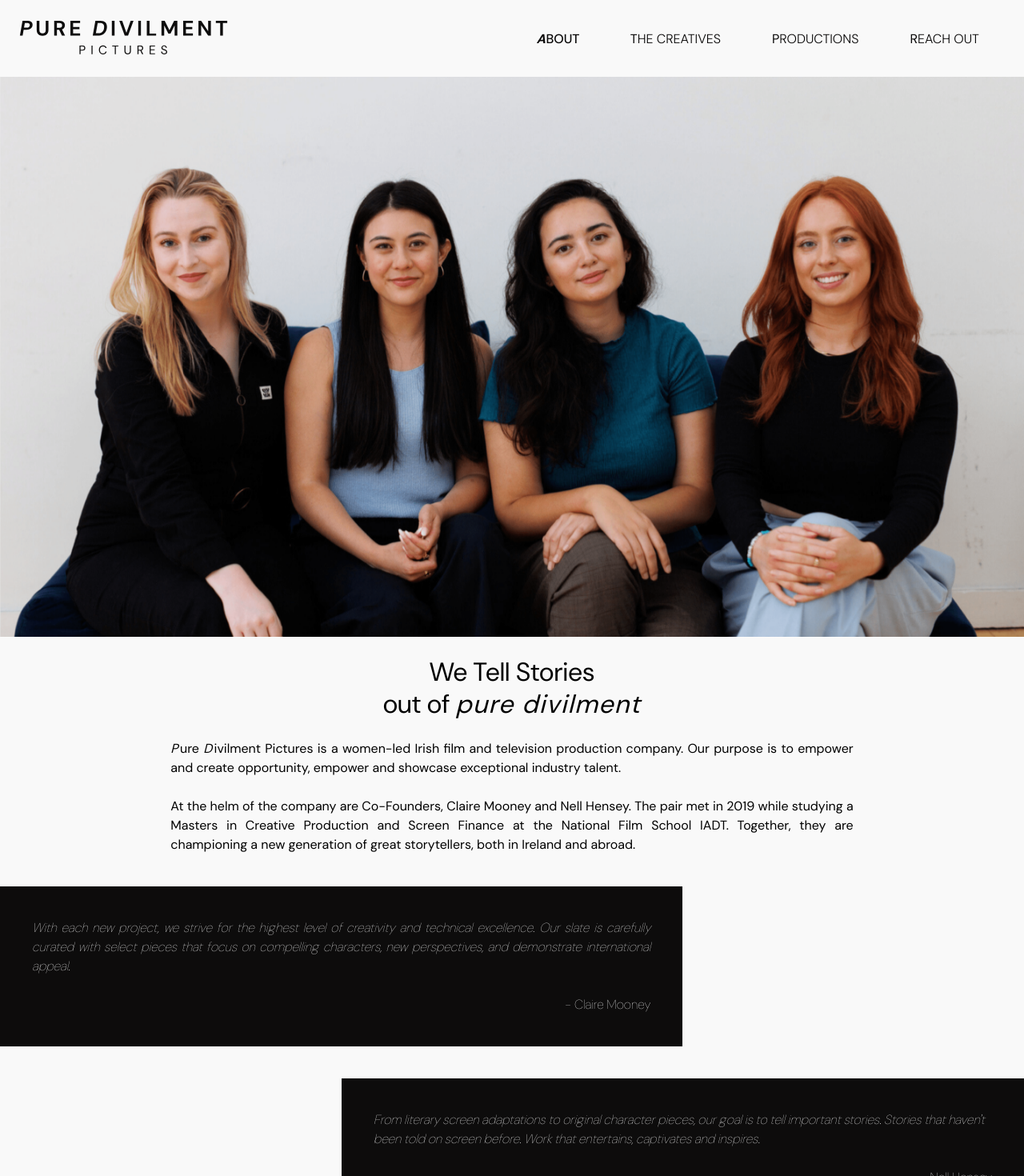
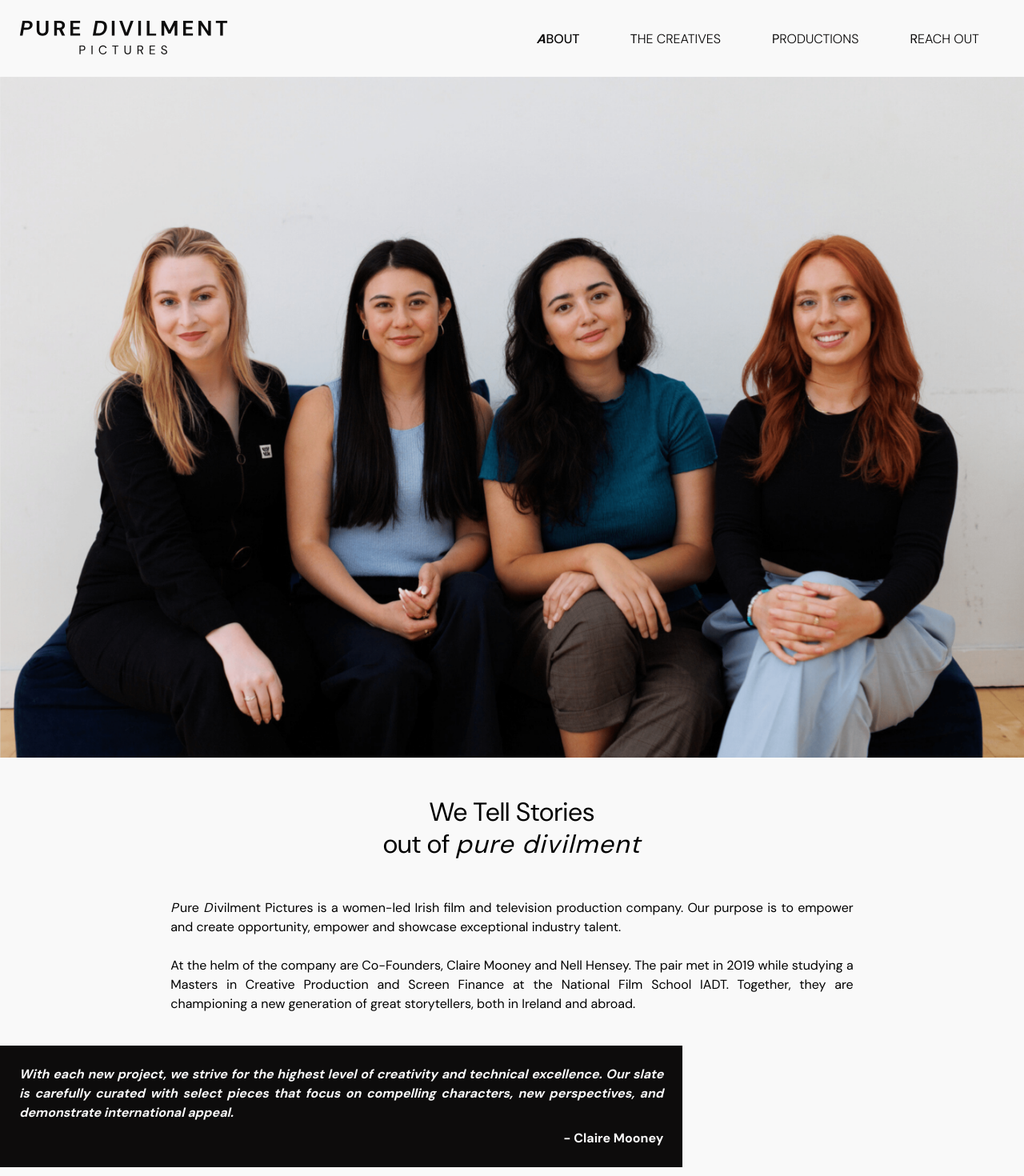
Before and after one commit to kailafitz/pure-divilment-pictures, a React (Create React App) app: page /test/about in a window 1280 px wide. Shown: the top 1470 px of the page at 80% size. Built offline with nearby package versions, Linux system fonts and the light colour scheme.

Commit message:
About revert changes, Creative buttons and Production changes

```diff
--- a/src/Components/CreativeContent/index.tsx
+++ b/src/Components/CreativeContent/index.tsx
@@ -1,25 +1,45 @@
 import React from "react";
-import { Button } from "@mui/material";
+import { Box, Button } from "@mui/material";
 import { ProfileImage } from "./styles";
 import { CreativeInterface } from "../../Data/CreativesData";
 import Grid from "@mui/material/Unstable_Grid2/Grid2";
 import KeyboardDoubleArrowLeftIcon from "@mui/icons-material/KeyboardDoubleArrowLeft";
+import KeyboardDoubleArrowRightIcon from "@mui/icons-material/KeyboardDoubleArrowRight";
 import { Bio } from "./Bio";
 import { Accolades } from "./Accolades";
 import { Credits } from "./Credits";
+import { CreativesData } from "../../Data/CreativesData";
 
 const CreativeContent = (props: CreativeInterface) => {
   return (
     <>
-      <Grid container pl={{ xs: 2, md: 7 }} mb={{ xs: 3, md: 0 }}>
+      <Grid
+        container
+        px={{ xs: 2, md: 7 }}
+        mb={{ xs: 3, md: 0 }}
+        justifyContent="space-between"
+      >
         <Button
-          href="/test/the-creatives"
+          href={`/test/the-creatives/creative/${Number(props.Creative.id) - 1}`}
           variant="contained"
           color="dark"
           sx={{ borderRadius: 0 }}
           startIcon={<KeyboardDoubleArrowLeftIcon />}
+          disabled={Number(props.Creative.id) < 2 ? true : false}
         >
-          Back
+          Previous
+        </Button>
+        <Button
+          href={`/test/the-creatives/creative/${Number(props.Creative.id) + 1}`}
+          variant="contained"
+          color="dark"
+          sx={{ borderRadius: 0, marginLeft: 3 }}
+          endIcon={<KeyboardDoubleArrowRightIcon />}
+          disabled={
+            Number(props.Creative.id) === CreativesData.length ? true : false
+          }
+        >
+          Next
         </Button>
       </Grid>
       <Grid
--- a/src/Data/CreativesData/index.tsx
+++ b/src/Data/CreativesData/index.tsx
@@ -129,7 +129,7 @@ export const CreativesData = [
         "Brigid Leahy is a Vietnamese-Irish-American actor, writer and producer. She holds a B.A. in History from University of California, Los Angeles, where she was the recipient of the Mary Ritter Beard Writing Award.  She also holds an M.Phil in Public History and Cultural Heritage from Trinity College Dublin.",
         "An actor herself, Brigid’s television & film credits include Silver (Amazon Studios), Disney’s Disenchanted, As Luck Would Have It (Hallmark Channel), Smother (Treasure Entertainment/BBC Studios), Avenue 5 (HBO), Familiar (Fremantle), and Can’t Cope Won’t Cope (Deadpan Pictures). She is also the voice of ‘Seigiri’ in Nintendo’s Xenoblade Chronicles 3. ",
         "As a writer, Brigid was the recipient of the 2022 Virgin Media Discovers Award. So co-wrote and co-produced the award winning short film Good Chips - the first piece of mainstream Irish cinema to depict a majority Asian cast. Brigid is an alumni of Dublin Fringe Festival’s Weft Studio, an artist collective and creative initiative for artists of colour.",
-        "Brigid is excited by diverse, niche stories that bring fresh new perspectives to the screen. She looks forward to working in script development and discovering exciting acting and creative talent.",
+        "Brigid is excited by diverse, niche stories that bring fresh new perspectives to the screen. She looks forward to developing more stories as well as discovering exciting acting and creative talent.",
       ],
       credits: [],
       accolades: [],
--- a/src/Pages/About/index.tsx
+++ b/src/Pages/About/index.tsx
@@ -2,7 +2,7 @@ import React from "react";
 import { Helmet } from "react-helmet";
 import { Box, Button, Stack, Typography } from "@mui/material";
 import Grid from "@mui/material/Unstable_Grid2/Grid2";
-import { StyledAboutImage } from "./styles";
+import { AboutImage } from "./styles";
 import PageEndReel from "../../Components/PageEndReel";
 
 const About = () => {
@@ -26,16 +26,15 @@ const About = () => {
         />
       </Helmet>
 
-      <StyledAboutImage></StyledAboutImage>
+      <AboutImage src="/about/1.png" />
 
       <Typography
         variant="h4"
         sx={{
-          marginTop: { xs: "300px", sm: "500px", lg: "700px" },
           background: (theme) => theme.palette.white.main,
           fontWeight: 400,
           textAlign: "center",
-          padding: (theme) => theme.spacing(3, 0),
+          padding: (theme) => theme.spacing(6, 0),
           textTransform: "unset",
           span: {
             fontStyle: "italic",
@@ -95,7 +94,7 @@ const About = () => {
         <Grid
           xs={12}
           md={8}
-          p={5}
+          p={3}
           sx={{
             background: (theme) => theme.palette.primary.main,
             color: (theme) => theme.palette.white.main,
@@ -104,9 +103,9 @@ const About = () => {
           <Typography
             color="white"
             variant="body1"
-            fontWeight={100}
+            fontWeight={700}
             sx={{ fontStyle: "italic" }}
-            mb={3}
+            mb={1}
             textAlign="justify"
           >
             With each new project, we strive for the highest level of creativity
@@ -118,7 +117,7 @@ const About = () => {
             color="white"
             variant="body1"
             textAlign="right"
-            fontWeight={100}
+            fontWeight={700}
           >
             - Claire Mooney
           </Typography>
@@ -137,7 +136,7 @@ const About = () => {
         <Grid
           xs={12}
           md={8}
-          p={5}
+          p={3}
           sx={{
             background: (theme) => theme.palette.primary.main,
             color: (theme) => theme.palette.white.main,
@@ -146,9 +145,9 @@ const About = () => {
           <Typography
             color="white"
             variant="body1"
-            fontWeight={100}
+            fontWeight={700}
             sx={{ fontStyle: "italic" }}
-            mb={3}
+            mb={1}
           >
             From literary screen adaptations to original character pieces, our
             goal is to tell important stories. Stories that haven't been told on
@@ -158,7 +157,7 @@ const About = () => {
             color="white"
             variant="body1"
             textAlign="right"
-            fontWeight={100}
+            fontWeight={700}
           >
             - Nell Hensey
           </Typography>
--- a/src/Pages/About/styles.tsx
+++ b/src/Pages/About/styles.tsx
@@ -1,20 +1,5 @@
-import { Box } from "@mui/material";
 import { styled } from "@mui/material/styles";
 
-export const StyledAboutImage = styled(Box)(({ theme }) => ({
-  background: `url('/about/the-creatives-team.png') center / cover no-repeat`,
-  position: "fixed",
-  zIndex: -1,
+export const AboutImage = styled("img")(({ theme }) => ({
   width: "100%",
-  minHeight: "300px",
-
-  [theme.breakpoints.up("sm")]: {
-    // minHeight: "500px",
-    width: "100%",
-    height: "-webkit-fill-available",
-  },
-
-  [theme.breakpoints.up("lg")]: {
-    // minHeight: "700px",
-  },
 }));
--- a/src/Pages/Productions/index.tsx
+++ b/src/Pages/Productions/index.tsx
@@ -6,7 +6,7 @@ import {
   Reel,
   // ReelGridItem,
   ReelItem,
-  ProductionCoverImage,
+  ProductionHeroImage,
 } from "./styles";
 import { ProductionData } from "../../Data/ProductionData";
 import ProductionContentLayout from "../../Components/ProductionContent";
@@ -40,19 +40,19 @@ const Productions = () => {
 
   useEffect(() => {
     scrollToProduction();
+
     if (SelectedProduction.length > 0) {
       setHeaderImage(SelectedProduction[0].production.coverImage);
     }
-    return () => {};
   }, [selectProduction, SelectedProduction]);
 
   // useEffect(() => {
-  //   if (hoverImage !== headerImage) {
+  //   if () {
   //     setHeaderImage("");
   //   }
   // });
 
-  console.log("hoverImage", hoverImage);
+  // console.log("hoverImage", hoverImage);
   console.log("headerImage", headerImage);
 
   let condition =
@@ -79,6 +79,7 @@ const Productions = () => {
         />
       </Helmet>
       <Loader title="Productions" />
+
       <ProductionsReelContainer
         id="all-productions"
         sx={{
@@ -112,11 +113,19 @@ const Productions = () => {
                 onMouseOut={() => setHoverImage("")}
               >
                 <ReelItem
+                  disabled={
+                    item.production.status === "In Development" ? true : false
+                  }
                   className={
                     Number(selectProduction) === index + 1
                       ? "active-production"
                       : ""
                   }
+                  sx={{
+                    "&.Mui-disabled": {
+                      color: white,
+                    },
+                  }}
                   onClick={() => {
                     scrollToProduction();
                     setSelectProduction(item.production.id);
@@ -129,8 +138,9 @@ const Productions = () => {
             );
           })}
         </Reel>
+
         {/* Hover image container */}
-        <ProductionCoverImage
+        <ProductionHeroImage
           sx={{
             background:
               selectProduction.length !== 1
@@ -138,10 +148,14 @@ const Productions = () => {
                   ? hoverImage
                   : `url("${hoverImage}") top center / contain`
                 : `url(${headerImage}) top center / contain`,
-            // marginTop:
-            //   headerImage !== "Coming Soon" || hoverImage === "#f9f9f9"
-            //     ? theme.spacing(-20)
-            //     : 0,
+            // flexGrow:
+            // height: { lg: "700px" },
+            marginTop:
+              hoverImage === "Coming Soon" ||
+              hoverImage === white ||
+              (headerImage === "Coming Soon" && hoverImage === "Coming Soon")
+                ? "unset"
+                : theme.spacing(-20),
           }}
         >
           {condition && (
@@ -149,7 +163,7 @@ const Productions = () => {
               Coming Soon
             </Typography>
           )}
-        </ProductionCoverImage>
+        </ProductionHeroImage>
       </ProductionsReelContainer>
 
       {/* Show selected production */}
--- a/src/Pages/Productions/styles.tsx
+++ b/src/Pages/Productions/styles.tsx
@@ -62,10 +62,10 @@ export const ReelItem = styled(Button)(({ theme }) => ({
   },
 })) as typeof Button;
 
-export const ProductionCoverImage = styled(Box)(({ theme }) => ({
+export const ProductionHeroImage = styled(Box)(({ theme }) => ({
   display: "none",
   [theme.breakpoints.up("md")]: {
-    marginTop: theme.spacing(-20),
+    // marginTop: theme.spacing(-20),
     // clipPath: "polygon(0 0, 100% 21%, 100% 100%, 0% 100%)",
     width: "100%",
     // backgroundPosition: "top center",
```
Also changed, not shown: public/about/1.png (renamed from public/about/the-creatives-team.png).
